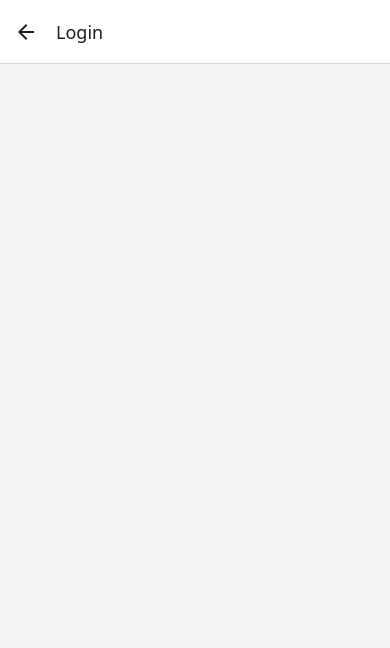
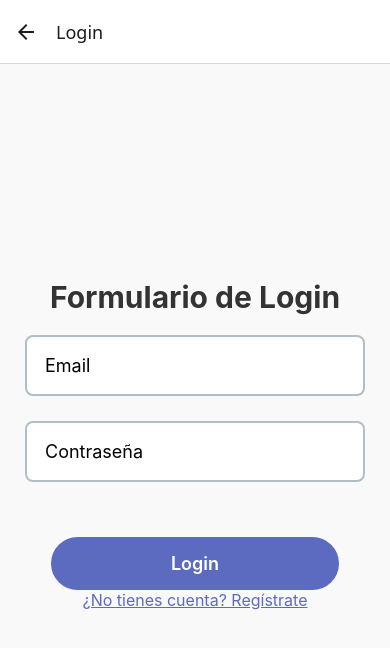
Before and after one commit to umapodesta/proyecto-integrador-React-Native, a React Native app in the folder proyecto-integrador-reactNative/: screen /Login in a window 390 px wide. Shown: the top 648 px of the page. Built offline with nearby package versions, Linux system fonts and the light colour scheme; no server answers.

Commit message:
Register y Login (igual hay un error)

```diff
--- a/proyecto-integrador-reactNative/App.js
+++ b/proyecto-integrador-reactNative/App.js
@@ -3,9 +3,9 @@ import { StyleSheet, Text, View } from 'react-native';
 import React from 'react';
 import { NavigationContainer } from '@react-navigation/native';
 import { createNativeStackNavigator } from '@react-navigation/native-stack';
-import Register from './src/screens/Register';
+import Register from './src/Screens/Register';
 import Home from './src/screens/Home';
-import Login from './src/screens/Login';
+import Login from './src/Screens/Login';
 import Profile from './src/components/Profile';
 import HomeMenu from './src/components/HomeMenu';
 import NewPost from './src/screens/NewPost';
--- a/proyecto-integrador-reactNative/src/Screens/Home.js
+++ b/proyecto-integrador-reactNative/src/Screens/Home.js
@@ -4,4 +4,4 @@ class Home extends Component {
 
 }
 
-export default Home
+export default Home;
--- a/proyecto-integrador-reactNative/src/Screens/Login.js
+++ b/proyecto-integrador-reactNative/src/Screens/Login.js
@@ -1,13 +1,147 @@
 import { Component } from "react";
+import {View, Text, TextInput, TouchableOpacity, StyleSheet} from "react-native";
+import { auth } from "../Firebase/config";
 
 class Login extends Component{
-    constructor(){
-        super();
+    constructor(props){
+        super(props);
+        this.state = {
+            email: "",
+            password: "",
+            error: "",
+        };
+    }
 
+    componentDidMount(){
+        auth.onAuthStateChanged(user => {
+            console.log(user)
+            if(user){
+                this.props.navigation.navigate('Home');
+            }
+        })
     }
+
+    onSubmit(email, password) {
+        if (email == "") {
+            this.setState({ error: "El email es obligatorio" });
+            console.log("El email está vacío");
+            return;
+        }
+        if (password == "") {
+            this.setState({ error: "La contraseña es obligatoria" });
+            console.log("La password está vacía");
+            return;
+        }
+        auth.signInWithEmailAndPassword(email, password)
+          .then((response) => {
+            this.setState({ loggedIn: true });
+            this.props.navigation.navigate('Home');
+          })
+          .catch(error => {
+            this.setState({ error: 'Credenciales inválidas.' });
+          });
+      }
+
     render(){
+        return(
+            <View style={styles.container}>
+                 <Text style={styles.title}>
+                    Formulario de Login
+                </Text>
 
+                <View style={styles.inputContainer}>
+                    <TextInput
+                        style={styles.input}
+                        placeholder="Email"
+                        keyboardType="email-address"
+                        onChangeText={(text) => this.setState({email: text})}
+                        value= {this.state.email}
+                    />
+                </View>
+
+                <View style={styles.inputContainer}>
+                    <TextInput
+                        style={styles.input}
+                        placeholder="Contraseña"
+                        keyboardType="default"
+                        secureTextEntry={true}
+                        onChangeText={(text) => this.setState({ password: text })}
+                        value={this.state.password}
+                    />
+                </View>
+
+                <TouchableOpacity style={styles.button} onPress={() => this.onSubmit(this.state.email, this.state.password)}>
+                    <Text style={styles.buttonText}>Login</Text>
+                </TouchableOpacity>
+
+            <View>
+                <TouchableOpacity onPress={() => this.props.navigation.navigate("Register")}>
+                    <Text style={styles.link}>¿No tienes cuenta? Regístrate</Text>
+                </TouchableOpacity>
+            </View>
+
+                {/* Mensaje de error si hay campos vacíos */}
+                <View>
+                    {this.state.error ? <Text style={styles.error}>{this.state.error}</Text> : null}
+                </View>
+
+            </View>
+        )
     }
 }
 
+const styles = StyleSheet.create({
+    container: {
+      flex: 1,
+      backgroundColor: "#F9F9F9",
+      alignItems: "center",
+      justifyContent: "center",
+      padding: 25,
+    },
+    title: {
+      fontSize: 30,
+      fontWeight: "700",
+      color: "#333",
+      marginBottom: 20,
+    },
+    link: {
+      color: "#5C6BC0",
+      fontSize: 16,
+      marginBottom: 20,
+      textDecorationLine: "underline",
+    },
+    inputContainer: {
+      width: "100%",
+      marginBottom: 25,
+    },
+    input: {
+      width: "100%",
+      padding: 18,
+      fontSize: 18,
+      borderWidth: 2,
+      borderColor: "#B0BEC5",
+      borderRadius: 8,
+      backgroundColor: "#fff",
+    },
+    error: {
+      color: "red",
+      fontSize: 14,
+      marginBottom: 10,
+      textAlign: "center",
+    },
+    button: {
+      backgroundColor: "#5C6BC0",
+      paddingVertical: 16,
+      paddingHorizontal: 120,
+      borderRadius: 35,
+      marginTop: 30,
+    },
+    buttonText: {
+      color: "#fff",
+      fontSize: 18,
+      fontWeight: "600",
+      textAlign: "center",
+    },
+  });
+
 export default Login;
--- a/proyecto-integrador-reactNative/src/Screens/Register.js
+++ b/proyecto-integrador-reactNative/src/Screens/Register.js
@@ -1,6 +1,6 @@
 import { Component } from "react";
 import {View, Text, TextInput, TouchableOpacity, StyleSheet} from "react-native";
-import { auth, db } from "../firebase/config";
+import { auth, db } from "../Firebase/config";
 
 class Register extends Component{
     constructor(props){
@@ -11,6 +11,23 @@ class Register extends Component{
             username: "",
             error: "",
         };
+    }
+    componentDidMount(){
+        auth.onAuthStateChanged(user => {
+            console.log(user)
+            if(user){
+                this.props.navigation.navigate('Login');
+            }
+        })
+    }
+
+    //Verifica que esté completo el formulario
+    esFormularioCompleto(){
+        const emailCompleto = this.state.email !== "";
+        const passwordCompleto = this.state.password !== "";
+        const usernameCompleto = this.state.username !== "";
+
+        return emailCompleto && passwordCompleto && usernameCompleto;
     }
 
     onSubmit(email, password, username) {
@@ -42,7 +59,7 @@ class Register extends Component{
             })
           })
           .catch(error => {
-            this.setState({ error: error.message });
+            this.setState({ error: error.message });//preguntar esto, porque es una función de firebase que encontré en YT
             console.log(error.message);
           });
       }
@@ -56,7 +73,6 @@ class Register extends Component{
                 <TouchableOpacity onPress={()=>this.props.navigation.navigate("Login")}>
                     <Text style={styles.link}>Ir a login</Text>
                 </TouchableOpacity>
-
 
                 {/*Campos del formulario */}
                 <View style={styles.inputContainer}>
@@ -90,20 +106,19 @@ class Register extends Component{
                     />
                 </View>
 
+                {this.esFormularioCompleto() ? (
+                    <TouchableOpacity style = {styles.button} onPress={() => this.onSubmit(this.state.email, this.state.password, this.state.username)}>
+                        <Text style={styles.buttonText}> Registrarse </Text>
+                    </TouchableOpacity>
+                ) : (
+                    <Text style={styles.inactiveText}> Completa todos los campos para registrarte </Text>
+                )}
+
                 {/* Mensaje de error si hay campos vacíos */}
-
-                {this.state.error ? <Text style={styles.error}>{this.state.error}</Text> : null}
-
-                {/*Boton para Registrarse si está todo el formulario completo */}
-                {(this.state.email && this.state.password && this.state.username) ? (
-                    <TouchableOpacity
-                        style={styles.button}
-                        onPress={() => this.onSubmit(this.state.email, this.state.password, this.state.username)}>
-                        <Text style={styles.buttonText}>Registrarse</Text>
-                    </TouchableOpacity>
-                ) : null}
-
-            </View>
+                <View>
+                    {this.state.error ? <Text style={styles.error}>{this.state.error}</Text> : null}
+                </View>
+        </View>
         )
     }
 }
@@ -159,6 +174,11 @@ const styles = StyleSheet.create({
         fontWeight: "600",
         textAlign: "center",
     },
+    inactiveText: {
+        color: "#999",
+        fontSize: 16,
+        marginTop: 30,
+    },
 });
 
 export default Register;
```
